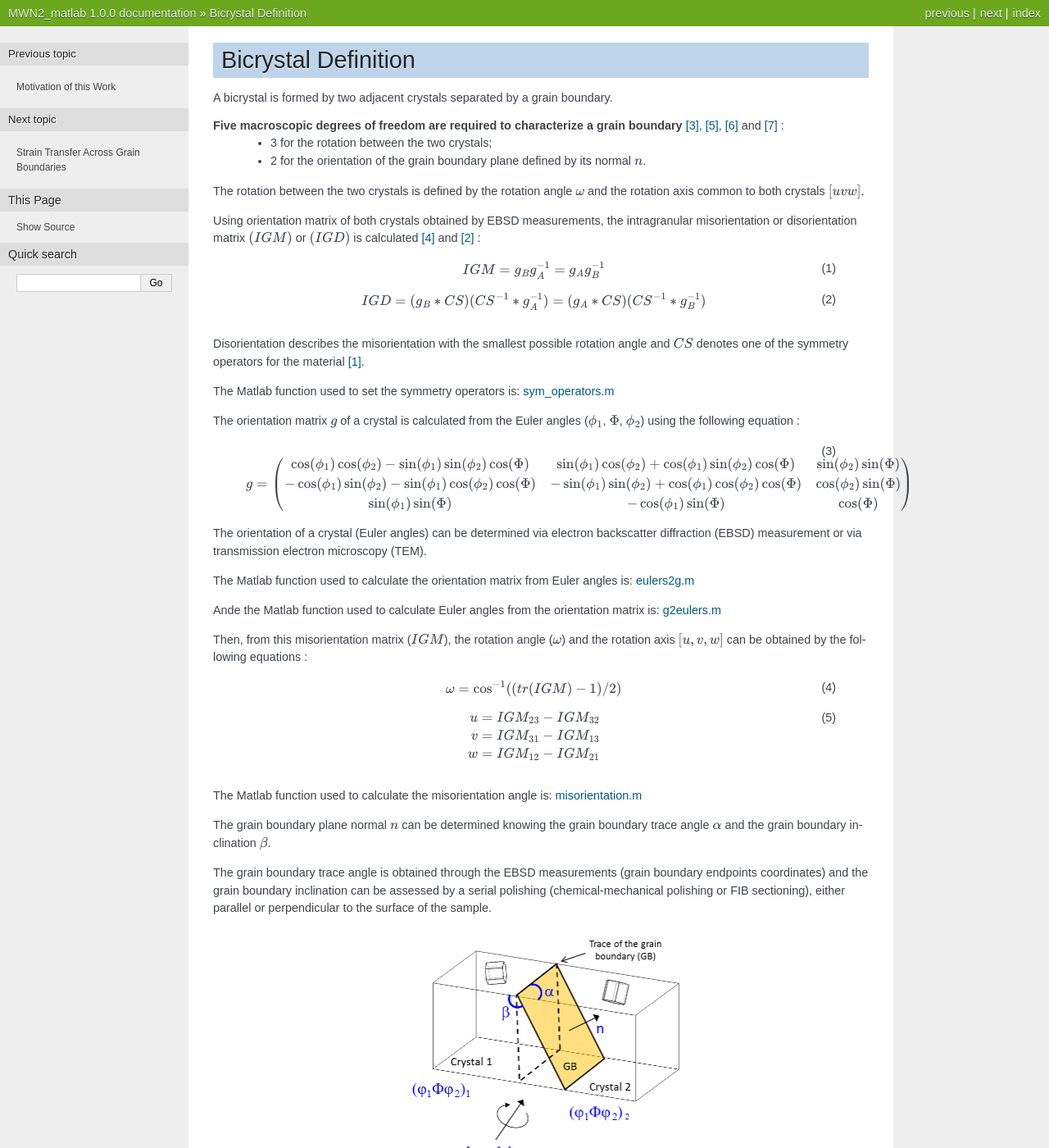
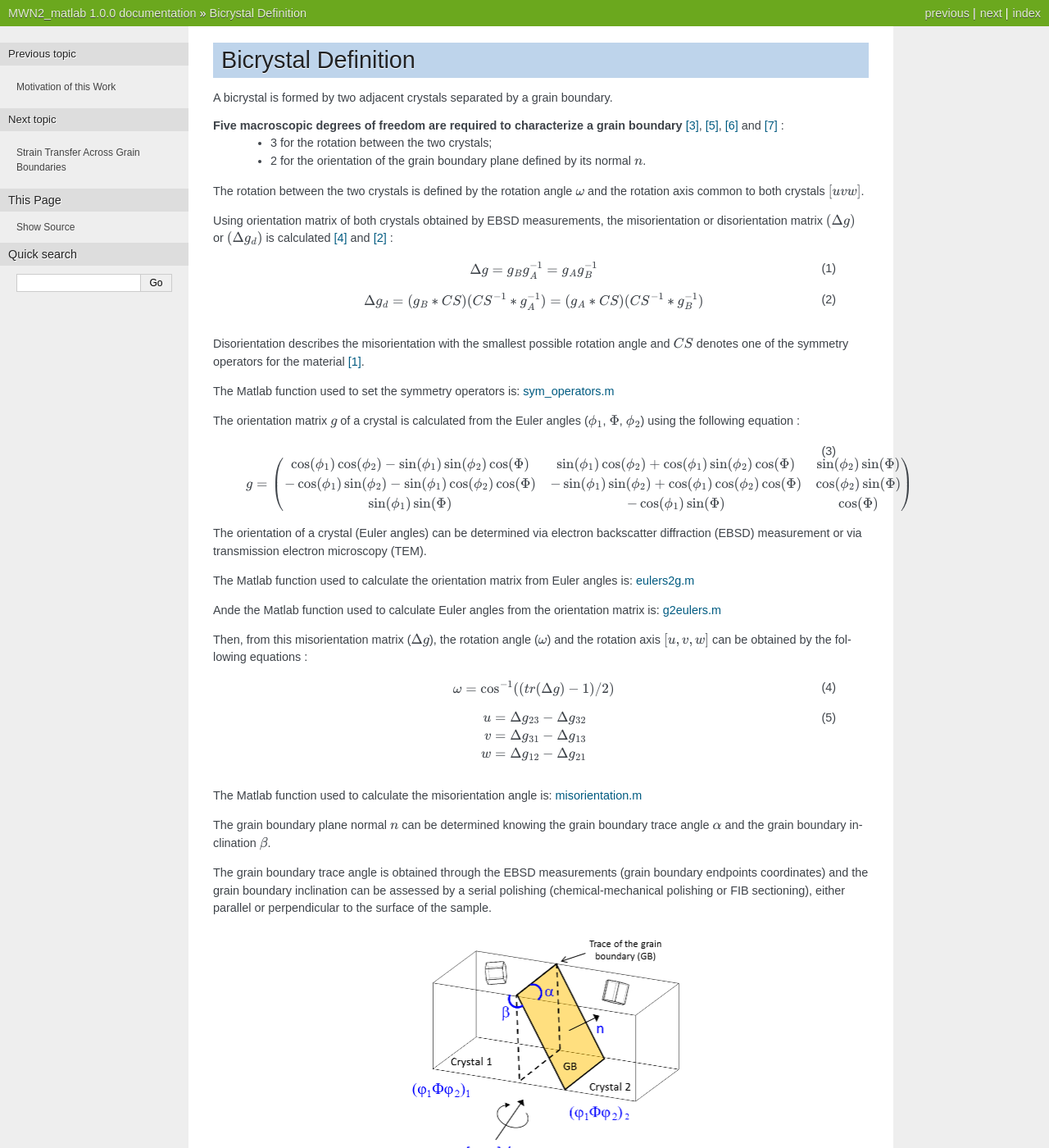
Before and after one commit to stabix/stabix, a Sphinx documentation site: the page built from doc/bicrystal_definition.rst, in a window 1280 px wide and 1400 px high. Shown: the whole window at 82% size. Built offline with Sphinx 7.4.7, drawn with Linux system fonts in a browser that asks for light colours; pages that are not in the unit, such as notebooks, are missing from menus.

Commit message:
change notation for misorientation matrix

```diff
--- a/doc/bicrystal_definition.rst
+++ b/doc/bicrystal_definition.rst
@@ -9,12 +9,12 @@ A bicrystal is formed by two adjacent crystals separated by a grain boundary.
 
 The rotation between the two crystals is defined by the rotation angle :math:`\omega` and the rotation axis common to both crystals :math:`[uvw]`.
 
-Using orientation matrix of both crystals obtained by EBSD measurements, the intragranular misorientation or disorientation matrix :math:`(IGM)` or :math:`(IGD)` is calculated [#RandleEngler_2000]_ and [#Morawiec_2004]_ :
+Using orientation matrix of both crystals obtained by EBSD measurements, the misorientation or disorientation matrix :math:`(\Delta g)` or :math:`(\Delta g_d)` is calculated [#RandleEngler_2000]_ and [#Morawiec_2004]_ :
 
-  .. math:: IGM = g_{B}g_{A}^{-1} = g_{A}g_{B}^{-1}
+  .. math:: \Delta g = g_{B}g_{A}^{-1} = g_{A}g_{B}^{-1}
         :label: misorientation_matrix
 
-  .. math:: IGD = (g_{B}*CS)(CS^{-1}*g_{A}^{-1}) = (g_{A}*CS)(CS^{-1}*g_{B}^{-1})
+  .. math:: \Delta g_d = (g_{B}*CS)(CS^{-1}*g_{A}^{-1}) = (g_{A}*CS)(CS^{-1}*g_{B}^{-1})
         :label: disorientation
 
 Disorientation describes the misorientation with the smallest possible rotation angle and :math:`CS` denotes one of the symmetry operators for the material [#Kocks_2000]_.
@@ -38,15 +38,15 @@ The Matlab function used to calculate the orientation matrix from Euler angles i
 
 Ande the Matlab function used to calculate Euler angles from the orientation matrix is: `g2eulers.m <../../../crystallo/g2eulers.m>`_
 
-Then, from this misorientation matrix (:math:`IGM`), the rotation angle (:math:`\omega`) and the rotation axis :math:`[u, v, w]` can be obtained by the following equations :
+Then, from this misorientation matrix (:math:`\Delta g`), the rotation angle (:math:`\omega`) and the rotation axis :math:`[u, v, w]` can be obtained by the following equations :
 
-  .. math:: \omega = \cos^{-1}((tr(IGM)-1)/2)
+  .. math:: \omega = \cos^{-1}((tr(\Delta g)-1)/2)
         :label: misorientation_angle
 
   .. math::
-            u = IGM_{23} - IGM_{32} \\
-            v = IGM_{31} - IGM_{13} \\
-            w = IGM_{12} - IGM_{21}
+            u = \Delta g_{23} - \Delta g_{32} \\
+            v = \Delta g_{31} - \Delta g_{13} \\
+            w = \Delta g_{12} - \Delta g_{21}
         :label: misorientation_axis
 
 The Matlab function used to calculate the misorientation angle is: `misorientation.m <../../../crystallo/misorientation.m>`_
--- a/doc/slip_transmission_toolbox.rst
+++ b/doc/slip_transmission_toolbox.rst
@@ -104,7 +104,7 @@ The subscripts :math:`in` and :math:`out` refer to the incoming and outgoing sli
 
   The Matlab function used to calculate the residual Burgers vector is: `residual_Burgers_vector.m <../../../slip_transfer/residual_Burgers_vector.m>`_
 
-* **The intragranular misorientation or disorientation** ((:math:`IGM`) or (:math:`IGD`))  [#AustChen_1954]_, [#ClarkChalmers_1954]_ and [#WoNgan_2004]_
+* **The misorientation or disorientation** ((:math:`\Delta g`) or (:math:`\Delta g_d`))  [#AustChen_1954]_, [#ClarkChalmers_1954]_ and [#WoNgan_2004]_
 
   It has been observed during first experiments of bicrystals deformation in 1954, that the yield stress and the rate of work hardening increased with the orientation difference between the crystals [#AustChen_1954]_ and [#ClarkChalmers_1954]_.
 
@@ -185,7 +185,7 @@ Slip transmission parameters implemented in the Matlab Toolbox
    :header: "Slip transmission parameter", "Function", "Matlab function"
    :widths: 40, 40, 20
 
-   "Misorientation angle (:math:`\omega`)", ":math:`\omega = cos^{-1}((tr(IGM)-1)/2)`", `misorientation.m <../../../crystallo/misorientation.m>`_
+   "Misorientation angle (:math:`\omega`)", ":math:`\omega = cos^{-1}((tr(\Delta g)-1)/2)`", `misorientation.m <../../../crystallo/misorientation.m>`_
    "C-axis misorientation angle (for hcp material) (:math:`\omega`)", , `c-axis misorientation.m <../../../crystallo/eul2Caxismisor.m>`_
    ":math:`N` factor from Livingston and Chamlers", ":math:`N = \cos(\psi)\cdot\cos(\kappa) + \cos(\gamma)\cdot\cos(\delta)`", `N_factor.m <../../../slip_transfer/N_factor.m>`_
    ":math:`LRB` factor from Shen et al.", ":math:`LRB = \cos(\theta)\cdot\cos(\kappa)`", `LRB_parameter.m <../../../slip_transfer/LRB_parameter.m>`_
```
